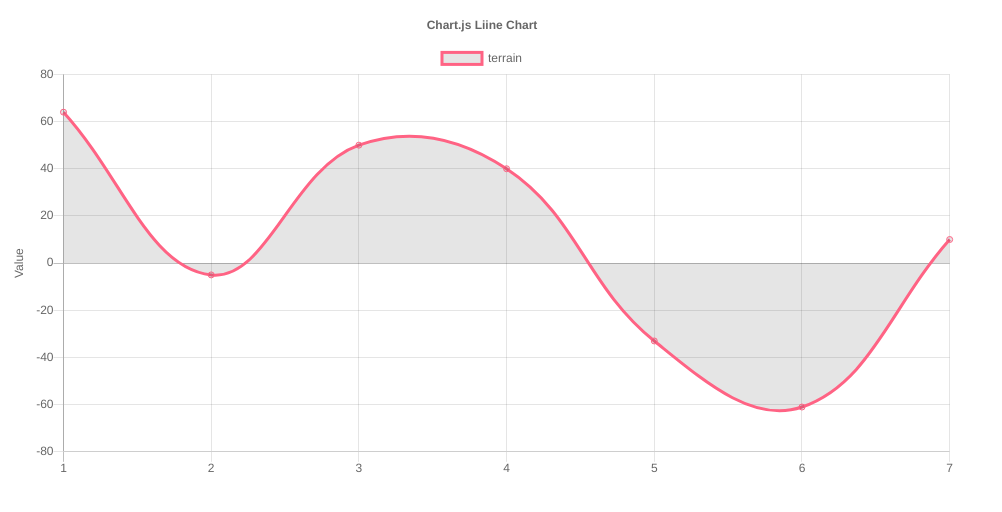
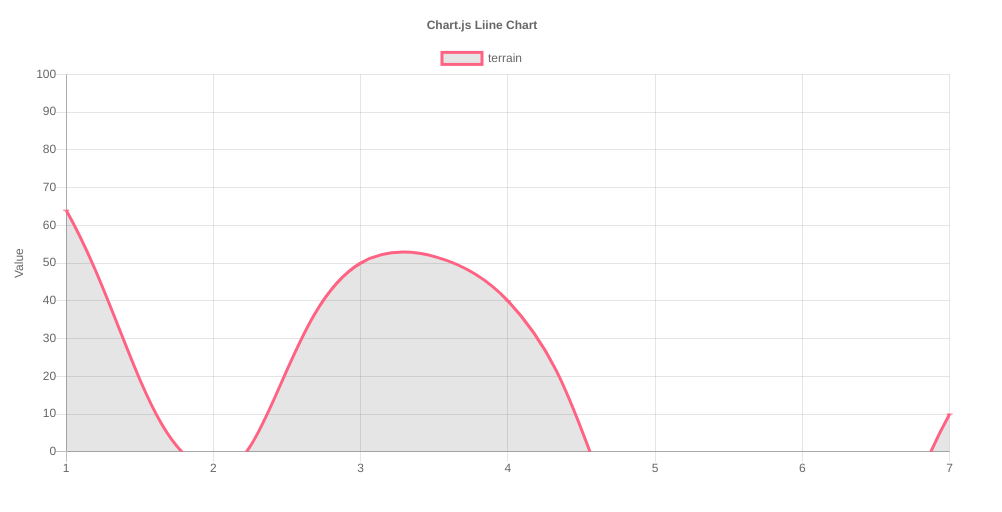
Before and after one commit to SooYounFKim/test_web, a plain HTML site: page test_web/WebContent/practice_drawing1.html in a window 1280 px wide. Shown: the whole page, without its empty margins (0-1002 px from the left). Drawn offline with Linux system fonts and the light colour scheme.

Commit message:
그래프 pointstyle 수정 : circle --> line

```diff
--- a/test_web/WebContent/practice_drawing1.html
+++ b/test_web/WebContent/practice_drawing1.html
@@ -46,12 +46,25 @@
 						mode: 'index',
 						intersect: false
 					},
+					elements: {
+						point: {
+							pointStyle: 'line'
+						}
+					},
 					scales: {
 						yAxes: [{
 							display: true,
 							scaleLabel: {
 								display: true,
 								labelString: 'Value'
+							},
+							//y축이 0부터 시작할 수 있도록
+							ticks: {
+								min: 0,
+								max: 100,
+
+								// forces step size to be 5 units
+								//stepSize: 5
 							}
 						}]
 					}
```
